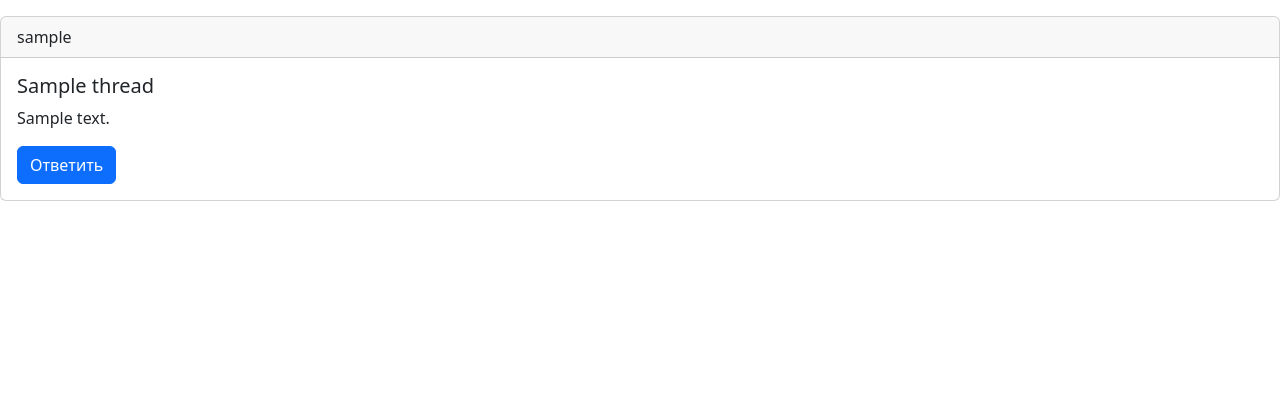
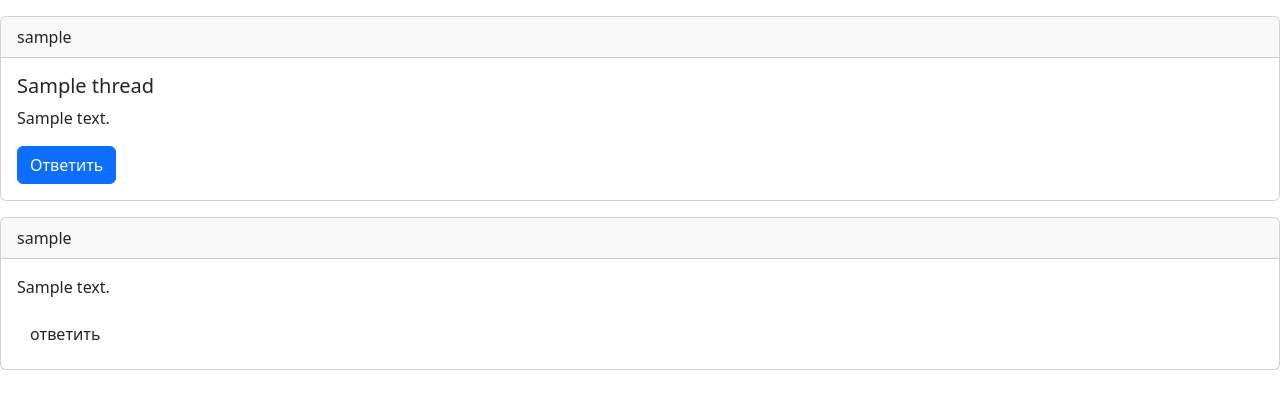
Before and after one commit to lexa946/forum, a FastAPI app: template front/templates/thread.html in a window 1280 px wide. Shown: the part 88-497 px from the top of the page. Run offline with FastAPI, Linux system fonts and the light colour scheme; the template is opened without the code that fills it: most values are stand-ins (such as "Sample title", 1, 10 or a date in 2020).

Commit message:
Добавил отображение комментариев

```diff
--- a/front/templates/macroses.html
+++ b/front/templates/macroses.html
@@ -1,4 +1,3 @@
-
 {% macro thread_card(thread) %}
 <div class="card my-3" id="thread-{{ thread.id }}">
     {% if thread.nick %}
@@ -15,3 +14,14 @@
     </div>
 </div>
 {% endmacro %}
+
+
+{% macro comment_card(comment) %}
+<div class="card my-3" id="comment-{{ comment.id }}">
+    <div class="card-header">{{ comment.nick|default('Аноним', true)  }}</div>
+    <div class="card-body">
+        <p class="card-text">{{ comment.text }}</p>
+        <button class="btn">ответить</button>
+    </div>
+</div>
+{% endmacro %}
--- a/front/templates/thread.html
+++ b/front/templates/thread.html
@@ -3,4 +3,10 @@
 
 {% block content %}
     {{ macroses.thread_card(thread) }}
+
+    {% for comment in comments %}
+        {{ macroses.comment_card(comment) }}
+
+    {% endfor %}
+
 {% endblock %}
```
Also changed, not shown: front/routers/main.py (+12 -3 lines). Lines whose indentation alone changed are shown as unchanged.
